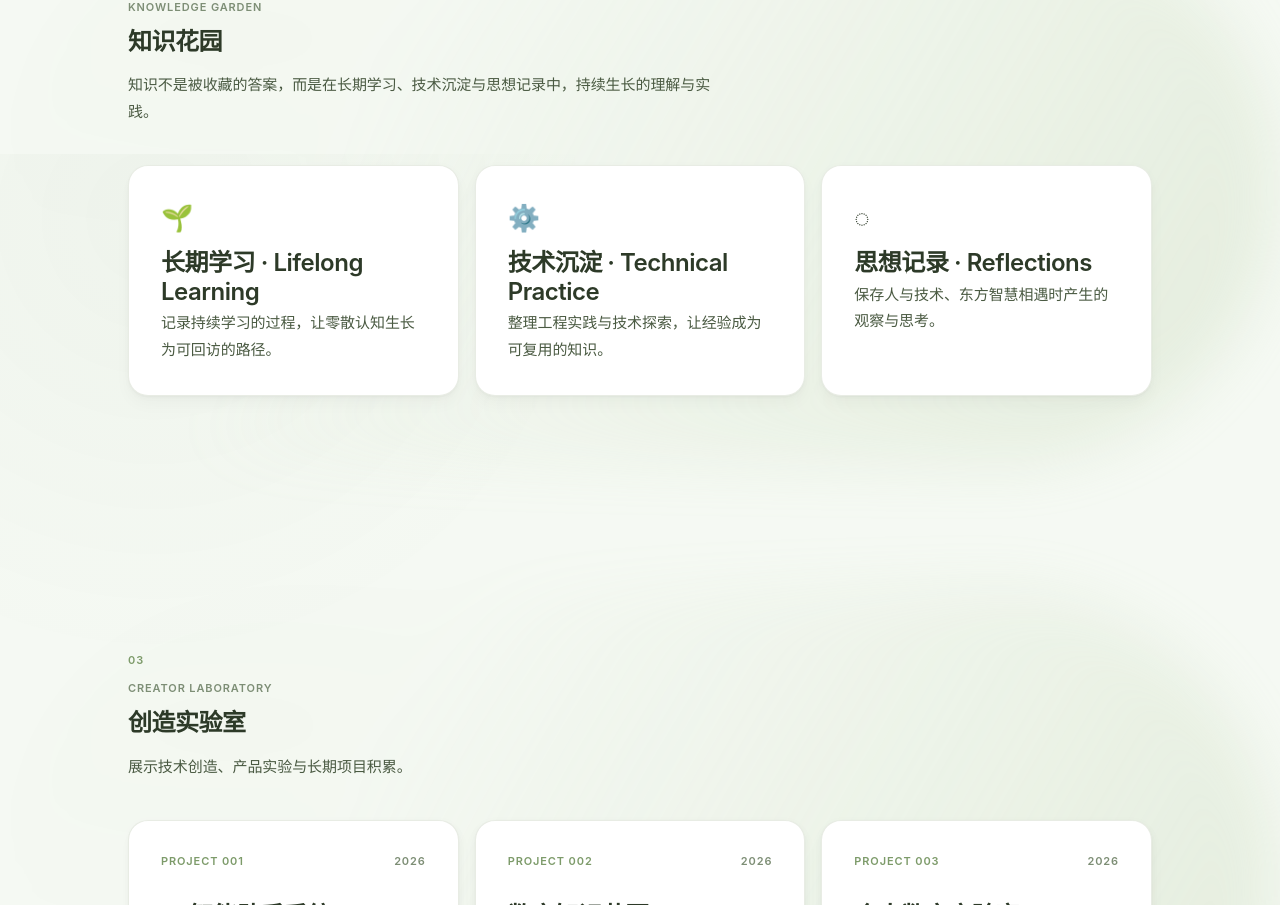
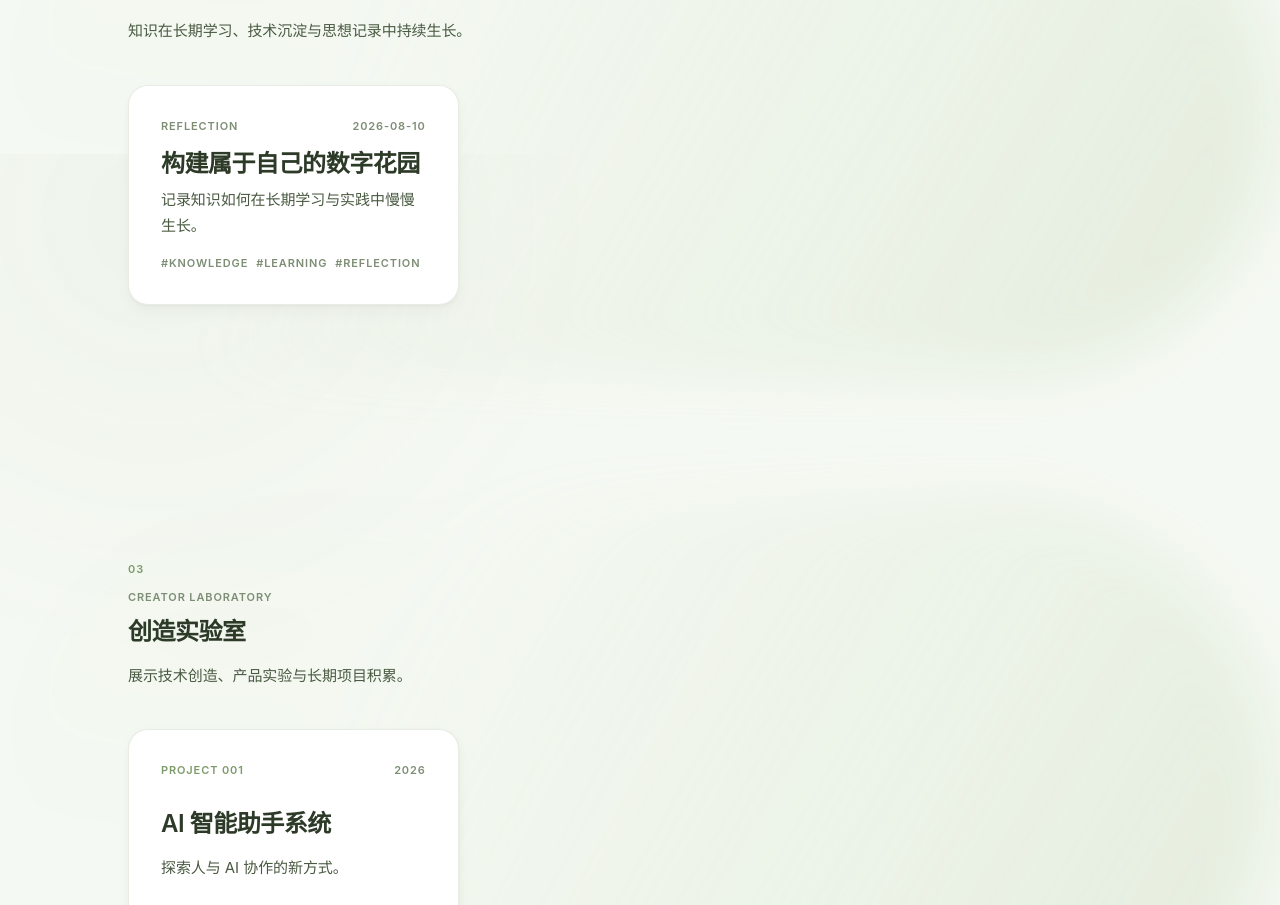
Before and after one commit to Lucky-BQR/personal-site, a Next.js app: page / in a window 1280 px wide. Shown: the part 3846-4751 px from the top of the page. Built offline with nearby package versions, Linux system fonts and the light colour scheme.

Commit message:
feat: integrate phase3 content experience

```diff
--- a/src/app/page.tsx
+++ b/src/app/page.tsx
@@ -6,22 +6,31 @@ import GardenSection from '@/components/home/GardenSection';
 import HeroSection from '@/components/home/HeroSection';
 import LaboratorySection from '@/components/home/LaboratorySection';
 import OrientalSection from '@/components/home/OrientalSection';
+import { getCreatorContent } from '@/lib/content/creator';
+import { getFeaturedPosts } from '@/lib/content/garden';
+import { getFeaturedProjects } from '@/lib/content/projects';
+import { getTimeline } from '@/lib/content/timeline';
 
 export default function HomePage() {
+  const projects = getFeaturedProjects();
+  const posts = getFeaturedPosts();
+  const timeline = getTimeline();
+  const creatorContent = getCreatorContent();
+
   return (
     <div className="min-h-[calc(100vh-4rem)]">
       <HeroSection />
       <section className="container-main">
         <div className="grid grid-cols-1 sm:grid-cols-2 lg:grid-cols-4 spatial-card-grid">
-          <AboutSection />
+          <AboutSection creatorContent={creatorContent} />
           <CreationSection />
           <ExplorationSection />
           <OrientalSection />
-          <GardenSection />
-          <LaboratorySection />
+          <GardenSection posts={posts} />
+          <LaboratorySection projects={projects} />
         </div>
       </section>
-      <ContactSection />
+      <ContactSection timeline={timeline} />
     </div>
   );
 }
--- a/src/components/home/ContactSection.tsx
+++ b/src/components/home/ContactSection.tsx
@@ -3,8 +3,9 @@
 import Link from 'next/link';
 import { useLanguage } from '@/components/language/LanguageProvider';
 import HomeSectionHeader from './HomeSectionHeader';
+import type { TimelineEntry } from '@/types/timeline';
 
-export default function ContactSection() {
+export default function ContactSection({ timeline }: { timeline: TimelineEntry[] }) {
   const { t } = useLanguage();
 
   return (
@@ -12,6 +13,16 @@ export default function ContactSection() {
       <div className="border-t pt-8" style={{ borderColor: 'var(--color-border)' }}>
         <div id="connect-continue-title">
           <HomeSectionHeader number="07" eyebrow={t('contact', 'eyebrow')} title={t('contact', 'title')} description={t('contact', 'desc')} />
+        </div>
+
+        <div className="grid grid-cols-1 sm:grid-cols-3 spatial-card-grid mb-8">
+          {timeline.map((entry) => (
+            <Link key={entry.slug} href="/timeline" className="card-base">
+              <time className="card-meta" style={{ color: 'var(--color-accent)' }}>{entry.year}</time>
+              <h3 className="card-title mt-3 mb-2">{entry.title}</h3>
+              <p className="card-description">{entry.excerpt}</p>
+            </Link>
+          ))}
         </div>
 
         <div className="flex flex-wrap gap-2">
--- a/src/components/home/GardenSection.tsx
+++ b/src/components/home/GardenSection.tsx
@@ -1,44 +1,19 @@
-import HomeModuleCard from './HomeModuleCard';
+import Link from 'next/link';
+import type { GardenEntry } from '@/types/garden';
 import HomeSectionHeader from './HomeSectionHeader';
 
-const gardenPaths = [
-  {
-    href: '/garden',
-    icon: '🌱',
-    label: '长期学习 · Lifelong Learning',
-    description: '记录持续学习的过程，让零散认知生长为可回访的路径。',
-  },
-  {
-    href: '/blog',
-    icon: '⚙️',
-    label: '技术沉淀 · Technical Practice',
-    description: '整理工程实践与技术探索，让经验成为可复用的知识。',
-  },
-  {
-    href: '/guanwo',
-    icon: '◌',
-    label: '思想记录 · Reflections',
-    description: '保存人与技术、东方智慧相遇时产生的观察与思考。',
-  },
-] as const;
-
-export default function GardenSection() {
+export default function GardenSection({ posts }: { posts: GardenEntry[] }) {
   return (
     <section className="col-span-full spatial-section" aria-labelledby="knowledge-garden-title">
-      <div id="knowledge-garden-title">
-        <HomeSectionHeader number="04" eyebrow="Knowledge Garden" title="知识花园" description="知识不是被收藏的答案，而是在长期学习、技术沉淀与思想记录中，持续生长的理解与实践。" />
-      </div>
-
+      <div id="knowledge-garden-title"><HomeSectionHeader number="04" eyebrow="Knowledge Garden" title="知识花园" description="知识在长期学习、技术沉淀与思想记录中持续生长。" /></div>
       <div className="grid grid-cols-1 md:grid-cols-3 spatial-card-grid">
-        {gardenPaths.map((path, index) => (
-          <HomeModuleCard
-            key={path.label}
-            href={path.href}
-            icon={path.icon}
-            label={path.label}
-            description={path.description}
-            animationDelay={index * 60}
-          />
+        {posts.map((post, index) => (
+          <Link key={post.slug} href="/garden" className="card-base group animate-fade-in" style={{ animationDelay: `${index * 60}ms` }}>
+            <div className="flex items-center justify-between gap-4 mb-4"><span className="card-meta">{post.category}</span><time className="card-meta">{post.date}</time></div>
+            <h3 className="card-title mb-2">{post.title}</h3>
+            <p className="card-description mb-4">{post.excerpt}</p>
+            <div className="flex flex-wrap gap-2">{post.tags.map((tag) => <span key={tag} className="card-meta">#{tag}</span>)}</div>
+          </Link>
         ))}
       </div>
     </section>
--- a/src/components/home/LaboratorySection.tsx
+++ b/src/components/home/LaboratorySection.tsx
@@ -1,62 +1,25 @@
+import Link from 'next/link';
+import type { ProjectCaseStudy } from '@/types/project';
 import HomeSectionHeader from './HomeSectionHeader';
 
-const laboratoryProjects = [
-  {
-    id: '001',
-    name: 'AI 智能助手系统',
-    philosophy: '探索人与 AI 协作的新方式。',
-    technology: 'AI / LLM / Automation',
-    year: '2026',
-  },
-  {
-    id: '002',
-    name: '数字知识花园',
-    philosophy: '构建个人知识管理与长期学习空间。',
-    technology: 'Next.js / MDX / Knowledge System',
-    year: '2026',
-  },
-  {
-    id: '003',
-    name: '个人数字实验室',
-    philosophy: '探索技术创造者的长期数字基础设施。',
-    technology: 'Web / AI / Automation',
-    year: '2026',
-  },
-] as const;
-
-export default function LaboratorySection() {
+export default function LaboratorySection({ projects }: { projects: ProjectCaseStudy[] }) {
   return (
     <section className="col-span-full spatial-section">
       <HomeSectionHeader number="03" eyebrow="Creator Laboratory" title="创造实验室" description="展示技术创造、产品实验与长期项目积累。" />
-
       <div className="grid grid-cols-1 md:grid-cols-3 spatial-card-grid">
-        {laboratoryProjects.map((project) => (
-          <article key={project.id} className="card-base flex min-h-64 flex-col">
+        {projects.map((project, index) => (
+          <Link key={project.slug} href={`/projects/${project.slug}`} className="card-base flex min-h-64 flex-col">
             <div className="flex items-center justify-between gap-4 mb-8">
-              <p className="card-meta" style={{ color: 'var(--color-accent)' }}>
-                PROJECT {project.id}
-              </p>
-              <time className="card-meta" style={{ textTransform: 'none' }}>
-                {project.year}
-              </time>
+              <p className="card-meta" style={{ color: 'var(--color-accent)' }}>PROJECT {String(index + 1).padStart(3, '0')}</p>
+              <time className="card-meta" style={{ textTransform: 'none' }}>{project.year}</time>
             </div>
-
-            <h3 className="card-title mb-4">
-              {project.name}
-            </h3>
-            <p className="card-description mb-8">
-              {project.philosophy}
-            </p>
-
+            <h3 className="card-title mb-4">{project.title}</h3>
+            <p className="card-description mb-8">{project.summary}</p>
             <div className="mt-auto pt-4 border-t" style={{ borderColor: 'var(--color-border)' }}>
-              <p className="card-meta mb-2" style={{ fontWeight: 500 }}>
-                Technology
-              </p>
-              <p className="card-description" style={{ color: 'var(--color-tagText)', fontSize: 'var(--font-size-meta)', fontWeight: 500 }}>
-                {project.technology}
-              </p>
+              <p className="card-meta mb-2" style={{ fontWeight: 500 }}>Technology</p>
+              <p className="card-description" style={{ color: 'var(--color-tagText)', fontSize: 'var(--font-size-meta)', fontWeight: 500 }}>{project.technologies.join(' / ')}</p>
             </div>
-          </article>
+          </Link>
         ))}
       </div>
     </section>
--- a/src/lib/content/garden.ts
+++ b/src/lib/content/garden.ts
@@ -21,6 +21,7 @@ function parseEntry(fileName: string): GardenEntry {
     date: fields.date || '',
     category: (fields.category || 'reflection') as GardenEntry['category'],
     featured: fields.featured === 'true',
+    tags: (fields.tags || '').split(',').map((tag) => tag.trim()).filter(Boolean),
     content: content.trim(),
   };
 }
@@ -36,3 +37,9 @@ export function getGardenEntries(): GardenEntry[] {
 export function getFeaturedThoughts(): GardenEntry[] {
   return getGardenEntries().filter((entry) => entry.featured);
 }
+
+export function getFeaturedPosts(limit = 3): GardenEntry[] {
+  const entries = getGardenEntries();
+  const featured = entries.filter((entry) => entry.featured);
+  return (featured.length ? featured : entries).slice(0, limit);
+}
--- a/src/lib/content/projects.ts
+++ b/src/lib/content/projects.ts
@@ -9,7 +9,8 @@ function parse(fileName: string): ProjectCaseStudy {
   const fields = Object.fromEntries(frontmatter.split('\n').flatMap((line) => { const match = line.match(/^([\w-]+):\s*(.*)$/); return match ? [[match[1], match[2].trim()]] : []; }));
   const sections = Object.fromEntries(body.split(/^##\s+/m).slice(1).map((part) => { const [heading, ...lines] = part.trim().split('\n'); return [heading.toLowerCase(), lines.join('\n').trim()]; }));
   const list = (value = '') => value.split('\n').map((line) => line.replace(/^[-*]\s*/, '').trim()).filter(Boolean);
-  return { slug: fields.slug || fileName.replace(/\.mdx?$/, ''), title: fields.title || '', summary: fields.summary || '', year: fields.year || '', category: fields.category || '', technologies: (fields.technologies || '').split(',').map((item) => item.trim()).filter(Boolean), challenge: sections.challenge || '', architecture: list(sections.architecture), reflection: sections.reflection || '' };
+  return { slug: fields.slug || fileName.replace(/\.mdx?$/, ''), title: fields.title || '', summary: fields.summary || '', year: fields.year || '', category: fields.category || '', technologies: (fields.technologies || '').split(',').map((item) => item.trim()).filter(Boolean), challenge: sections.challenge || '', architecture: list(sections.architecture), reflection: sections.reflection || '', featured: fields.featured === 'true' };
 }
 export function getProjects(): ProjectCaseStudy[] { if (!fs.existsSync(directory)) return []; return fs.readdirSync(directory).filter((file) => /\.mdx?$/.test(file)).map(parse).sort((a, b) => b.year.localeCompare(a.year)); }
 export function getProject(slug: string) { return getProjects().find((project) => project.slug === slug); }
+export function getFeaturedProjects(limit = 3): ProjectCaseStudy[] { const projects = getProjects(); const featured = projects.filter((project) => project.featured); return (featured.length ? featured : projects).slice(0, limit); }
--- a/src/lib/content/timeline.ts
+++ b/src/lib/content/timeline.ts
@@ -25,3 +25,7 @@ export function getTimelineEntries(): TimelineEntry[] {
   if (!fs.existsSync(timelineDirectory)) return [];
   return fs.readdirSync(timelineDirectory).filter((fileName) => /\.mdx?$/.test(fileName)).map(parseEntry).sort((a, b) => a.year.localeCompare(b.year));
 }
+
+export function getTimeline(limit = 3): TimelineEntry[] {
+  return getTimelineEntries().slice(-limit);
+}
--- a/src/types/garden.ts
+++ b/src/types/garden.ts
@@ -8,4 +8,5 @@ export interface GardenEntry {
   category: GardenCategory;
   content: string;
   featured?: boolean;
+  tags: string[];
 }
--- a/src/types/project.ts
+++ b/src/types/project.ts
@@ -8,4 +8,5 @@ export interface ProjectCaseStudy {
   challenge: string;
   architecture: string[];
   reflection: string;
+  featured?: boolean;
 }
```
Also changed, not shown: src/components/home/AboutSection.tsx (+4 -3 lines).
